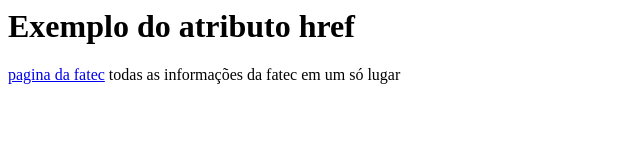
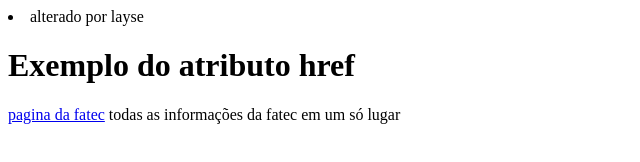
Before and after one commit to Coraville/CI_CD_CAROLINA, a plain HTML site: page index.html in a window 1280 px wide. Shown: the whole page, without its empty margins (0-640 px from the left). Drawn offline with Linux system fonts and the light colour scheme.

Commit message:
Alteração - Layse

```diff
--- a/index.html
+++ b/index.html
@@ -1,6 +1,7 @@
 <html>
     <head>
         <title>Exemplo do atributo href</title>
+        <li>alterado por layse</li>
     </head>
     <body>
         <h1>Exemplo do atributo href</h1>
```
